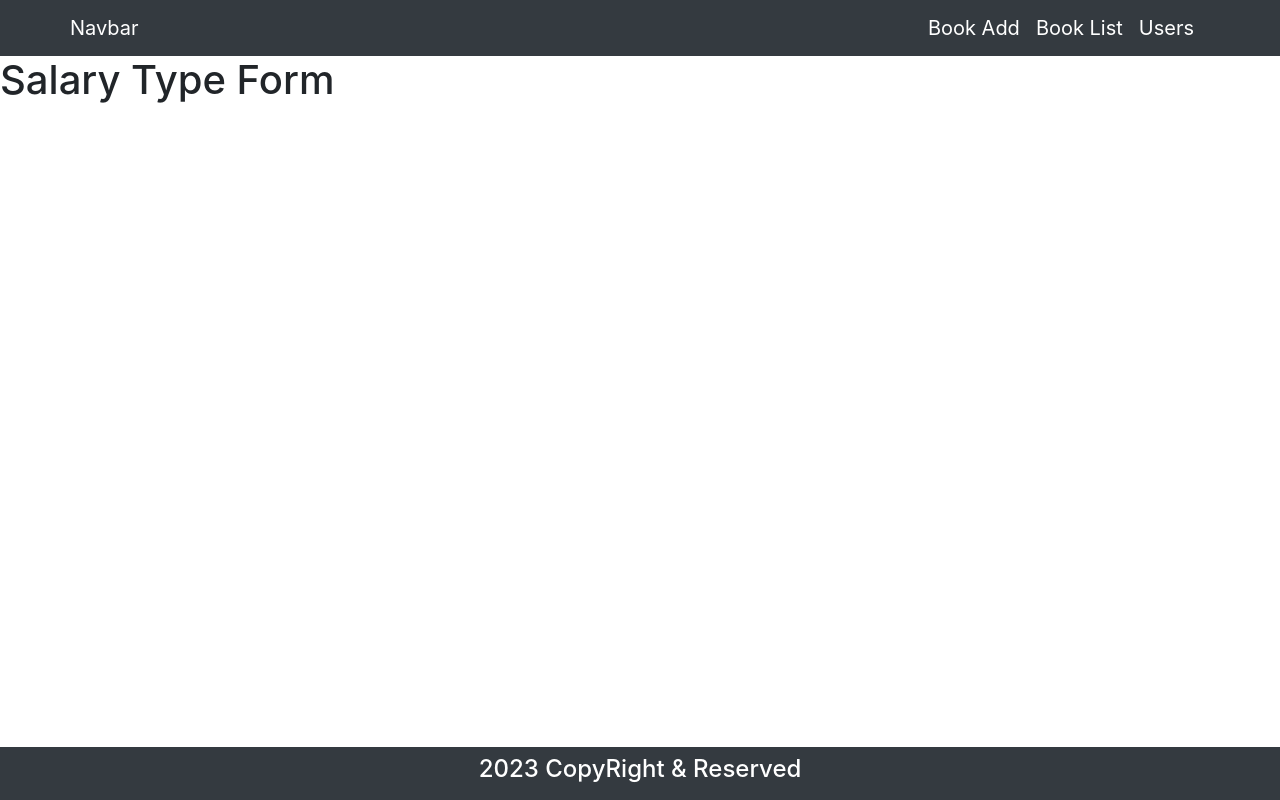
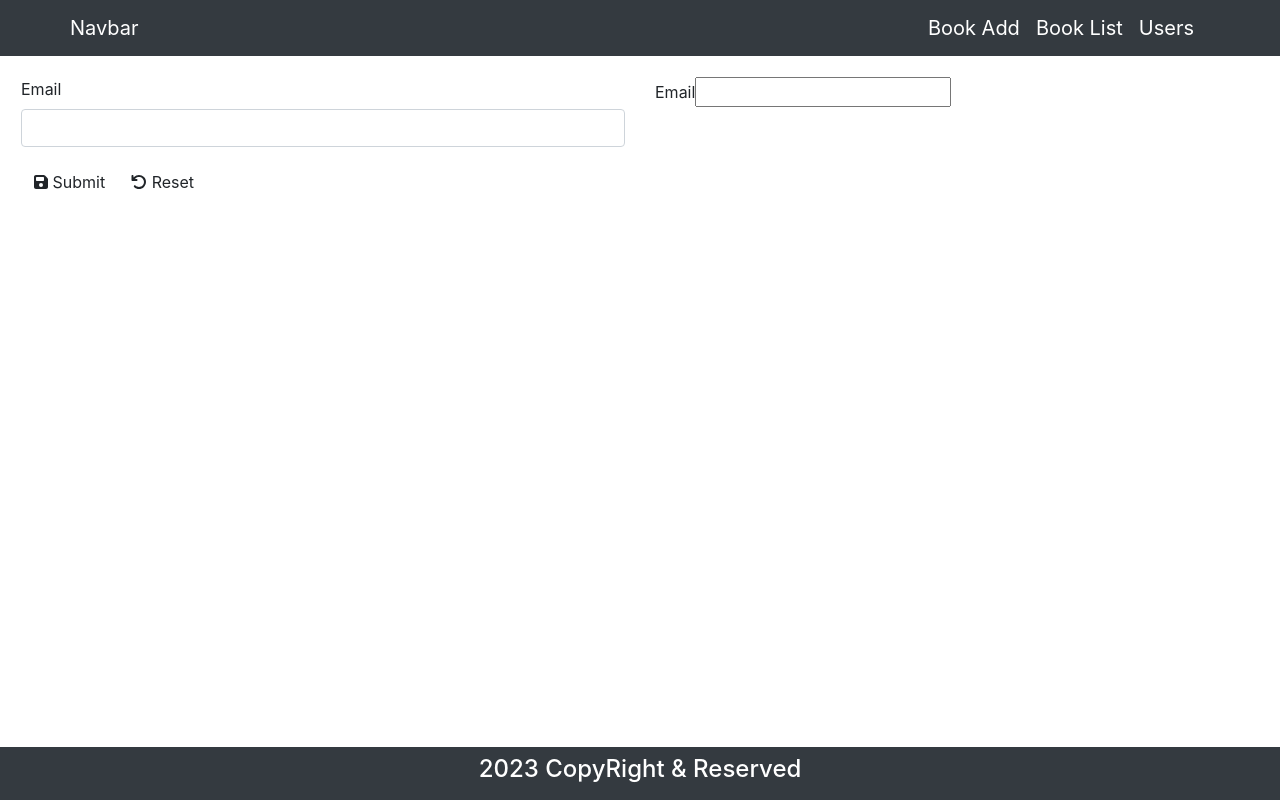
Before and after one commit to sujoy99/tax-employee-management-frontend, a React (Create React App) app: page /salary-type/add in a window 1280 px wide. Built offline with nearby package versions, Linux system fonts and the light colour scheme.

Commit message:
form scratch ongoing

```diff
--- /dev/null
+++ b/src/components/form/FormikControl.js
@@ -0,0 +1,24 @@
+import React from 'react'
+import Input from './Input'
+
+const FormikControl = (props) => {
+    const { control, ...rest } = props
+    switch (control) {
+        case 'input':
+            return <Input {...rest} />
+        case 'textarea':
+            // return <Textarea {...rest} />
+        case 'select':
+            // return <Select {...rest} />
+        case 'radio':
+            // return <RadioButtons {...rest} />
+        case 'checkbox':
+        case 'date':
+            // return <DatePicker {...rest} />
+        case 'chakraInput':
+        default:
+            return null
+    }
+}
+
+export default FormikControl
--- /dev/null
+++ b/src/components/form/Input.js
@@ -0,0 +1,16 @@
+import React from 'react'
+import { Field, ErrorMessage } from 'formik'
+import TextError from '../text/TextError'
+
+const Input = (props) => {
+    const { label, name, ...rest } = props
+    return (
+        <div className='form-group'>
+        <label htmlFor={name}>{label}</label>
+        <Field id={name} name={name} {...rest} />
+        <ErrorMessage component={TextError} name={name} />
+      </div>
+    )
+}
+
+export default Input
--- a/src/components/text/TextError.js
+++ b/src/components/text/TextError.js
@@ -7,5 +7,4 @@ const TextError = (props) => {
         </div>
     )
 }
-
 export default TextError
--- /dev/null
+++ b/src/views/salary_type/SalaryType.js
@@ -0,0 +1,56 @@
+import * as Yup from 'yup';
+
+class SalaryTypeModel {
+
+    /**
+     * Model properties
+     */
+    constructor() {
+        this.salaryTypeName = "";
+        this.studentTypeDescription = "";
+    }
+
+    /**
+     * Get model instance from json
+     */
+    fromJson(data = '') {
+        let obj = new SalaryTypeModel();
+        if (data.id !== undefined && data.id) {
+            obj.id = data.id;
+        }
+        obj.salaryTypeName = data.salaryTypeName ?? "";
+        obj.studentTypeDescription = data.studentTypeDescription ?? "";
+        return obj;
+    }
+
+    /**
+     * Get string from model instance
+     */
+    toFormData(obj = {}) {
+        let data = new FormData();
+        data.append("request", new SalaryTypeModel().toString(obj));
+        return data;
+    }
+
+    /**
+     * Get string from model instance
+     */
+    toString(data = {}) {
+        let obj = new SalaryTypeModel()
+            .fromJson(data);
+        return JSON.stringify(obj);
+    }
+
+    /**
+     * Validator schema
+     */
+    validator() {
+        return Yup.object().shape({
+            salaryTypeName: Yup.string().required("Salary type name is a required field!"),
+            studentTypeDescription: Yup.string().required("Student type description is a required field!"),
+        });
+    }
+
+}
+
+export const SalaryType = new SalaryTypeModel();
--- a/src/views/salary_type/SalaryTypeAdd.js
+++ b/src/views/salary_type/SalaryTypeAdd.js
@@ -1,10 +1,38 @@
+import React from 'react'
+import { Formik, Form } from 'formik'
+import { Card } from "react-bootstrap";
+import ProgressBar from "react-topbar-progress-indicator";
+
 import SalaryTypeForm from './SalaryTypeForm'
+import {SalaryType} from './SalaryType';
+
+
+
 
 const SalaryTypeAdd = () => {
 
+    const onSubmit = values => {
+        console.log('Form data', values)
+    }
+
+
     return (
-        <SalaryTypeForm />
-    );
+        <>
+            <Card border='white' className='table-wrapper table-responsive'>
+                <Card.Body>
+                    {/* {loading && <ProgressBar />} */}
+                    <Formik
+                        initialValues={SalaryType}
+                        validationSchema={SalaryType.validator()}
+                        onSubmit={onSubmit}>
+                        {(props) => {
+                            return <SalaryTypeForm formType="add" {...props} />;
+                        }}
+                    </Formik>
+                </Card.Body>
+            </Card>
+        </>
+    )
 }
 
 export default SalaryTypeAdd;
--- a/src/views/salary_type/SalaryTypeForm.js
+++ b/src/views/salary_type/SalaryTypeForm.js
@@ -1,10 +1,50 @@
+import React from 'react'
+import { Formik, Form } from 'formik'
+import { Navbar, Row, Col, Button } from "react-bootstrap";
+import {FontAwesomeIcon} from "@fortawesome/react-fontawesome";
+import { faSave, faTimes, faUndo } from "@fortawesome/free-solid-svg-icons";
 
+import FormikControl from '../../components/form/FormikControl'
 
 const SalaryTypeForm = () => {
 
     return (
-        <h1>Salary Type Form</h1>
-    )
+        <Form>
+            <Row>
+                <Col md={6}  className='mb-10'>
+                    <FormikControl
+                        control='input'
+                        type='email'
+                        label='Email'
+                        name='email'
+                        className='form-control'
+                    />
+
+                </Col>
+                <Col md={6} className='mb-10'>
+                    <FormikControl
+                        control='input'
+                        type='email'
+                        label='Email'
+                        name='email'
+                    />
+                </Col>
+                <Col md={12} className='mb-10 mt-10'>
+                    <Button variant='' className='f-right btn-color' type='submit'>
+                        <FontAwesomeIcon icon={faSave} className='me-2' /> Submit
+                    </Button>
+                    <Button variant='white' className='f-right mr-10' type='reset'>
+                        <FontAwesomeIcon icon={faUndo} className='me-2' /> Reset
+                    </Button>
+                    {/* <Link to='/portal/student-type'>
+                        <Button variant='white' className='f-right mr-10' type='cancle'>
+                            <FontAwesomeIcon icon={faTimes} className='me-2' /> Cancel
+                        </Button>
+                    </Link> */}
+                </Col>
+            </Row>
+        </Form>
+    );
 }
 
 export default SalaryTypeForm;
```
